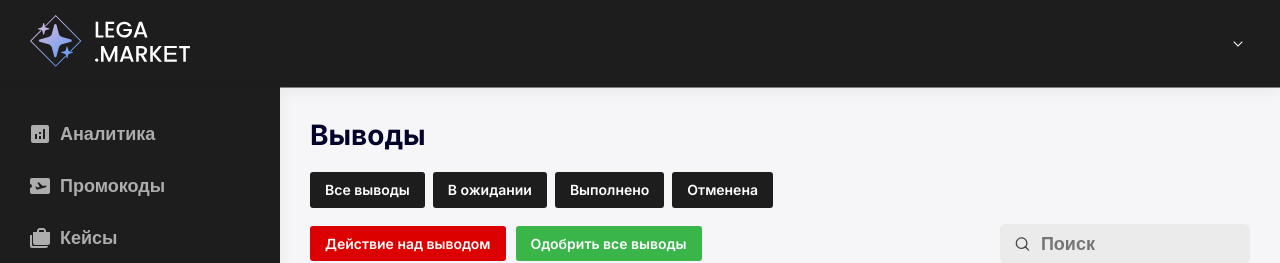
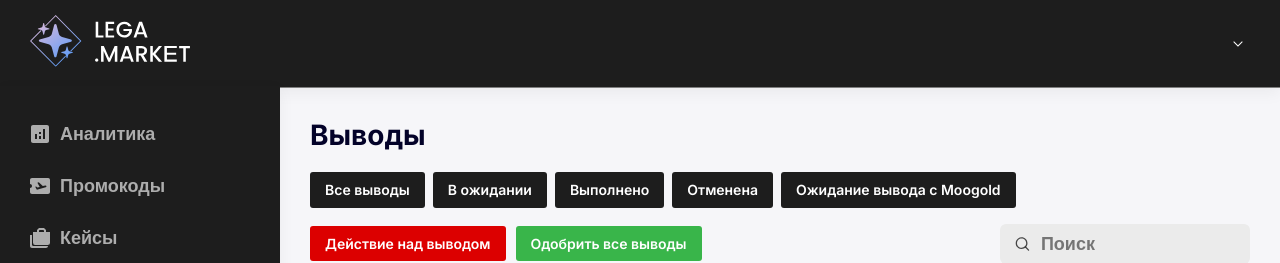
Before and after one commit to diorm47/lp-admin, a React (Create React App) app: page /conclusions in a window 1280 px wide. Shown: the top 263 px of the page. Built offline with nearby package versions, Linux system fonts and the light colour scheme; no server answers; sample sign-in values are in the browser's storage.

Commit message:
notification update

```diff
--- a/src/pages/conclusions/conclusions.jsx
+++ b/src/pages/conclusions/conclusions.jsx
@@ -98,12 +98,29 @@ function Conclusions() {
           console.log(res);
           refresh();
           getBalance();
+          snackbarActions("Заявка успешно создана!");
         })
         .catch((error) => {
           console.log("error", error);
         });
     }
   };
+
+//   {
+//     "Body": {
+//         "status": true,
+//         "message": "Order has been created successfully",
+//         "account_details": {
+//             "User ID": "741936326",
+//             "Server": "Europe"
+//         },
+//         "order_id": 6102350,
+//         "total": "0.83"
+//     },
+//     "Status": 200,
+//     "Content-type": "application/json; charset=UTF-8"
+// }
+
   const handlePurchaseItems = (data) => {
     mainApi
       .purcgaseItem({
@@ -171,6 +188,16 @@ function Conclusions() {
             onClick={() => filterItems("CANCELLED")}
           >
             <p>Отменена</p>
+          </button>
+          <button
+            className={
+              activeFilter == "MOOGOLD"
+                ? "main_btn top_active_filter"
+                : "main_btn"
+            }
+            onClick={() => filterItems("MOOGOLD")}
+          >
+            <p>Ожидание вывода с Moogold</p>
           </button>
         </div>
         <div className="cases_top_actions">
```
